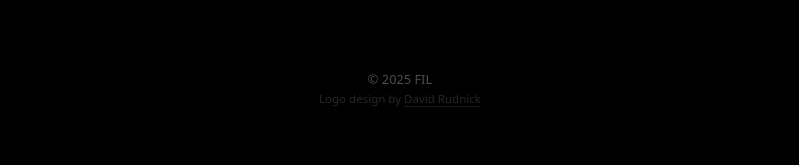
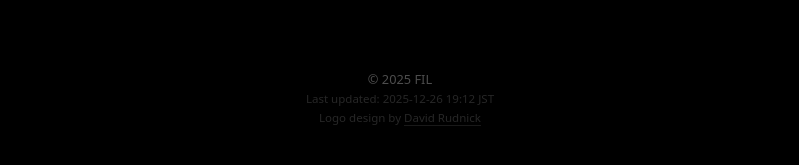
Before and after one commit to daitomanabe/FIL, a React (Vite) app in the folder fil_web/: page / in a window 1280 px wide. Shown: the part 4860-5025 px from the top of the page, without its empty margins (240-1039 px from the left). Built offline with nearby package versions, Linux system fonts and the light colour scheme.

Commit message:
chore: add build timestamp for deployment verification

```diff
--- a/fil_web/src/App.jsx
+++ b/fil_web/src/App.jsx
@@ -384,7 +384,9 @@ function App() {
         </main>
 
         <footer className="footer">
-          <p>© 2025 FIL<br /><span style={{ opacity: 0.5, fontSize: '0.9em' }}>Logo design by <a href="https://davidrudnick.org/" target="_blank" rel="noopener noreferrer" style={{ color: 'inherit', borderBottom: '1px solid rgba(255,255,255,0.2)' }}>David Rudnick</a></span></p>
+          <p>© 2025 FIL<br />
+            <span style={{ opacity: 0.5, fontSize: '0.9em' }}>Last updated: 2025-12-26 19:12 JST</span><br />
+            <span style={{ opacity: 0.5, fontSize: '0.9em' }}>Logo design by <a href="https://davidrudnick.org/" target="_blank" rel="noopener noreferrer" style={{ color: 'inherit', borderBottom: '1px solid rgba(255,255,255,0.2)' }}>David Rudnick</a></span></p>
         </footer>
       </motion.div>
     </div>
```
